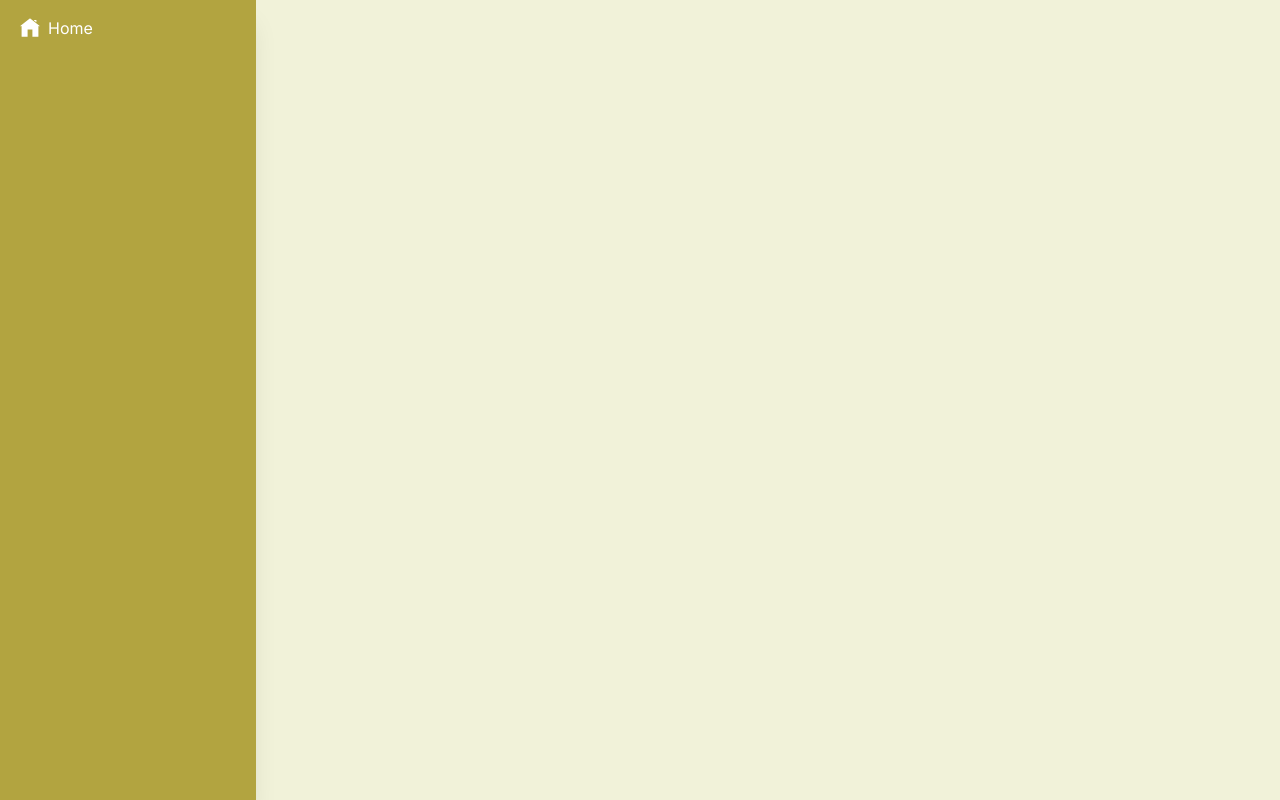
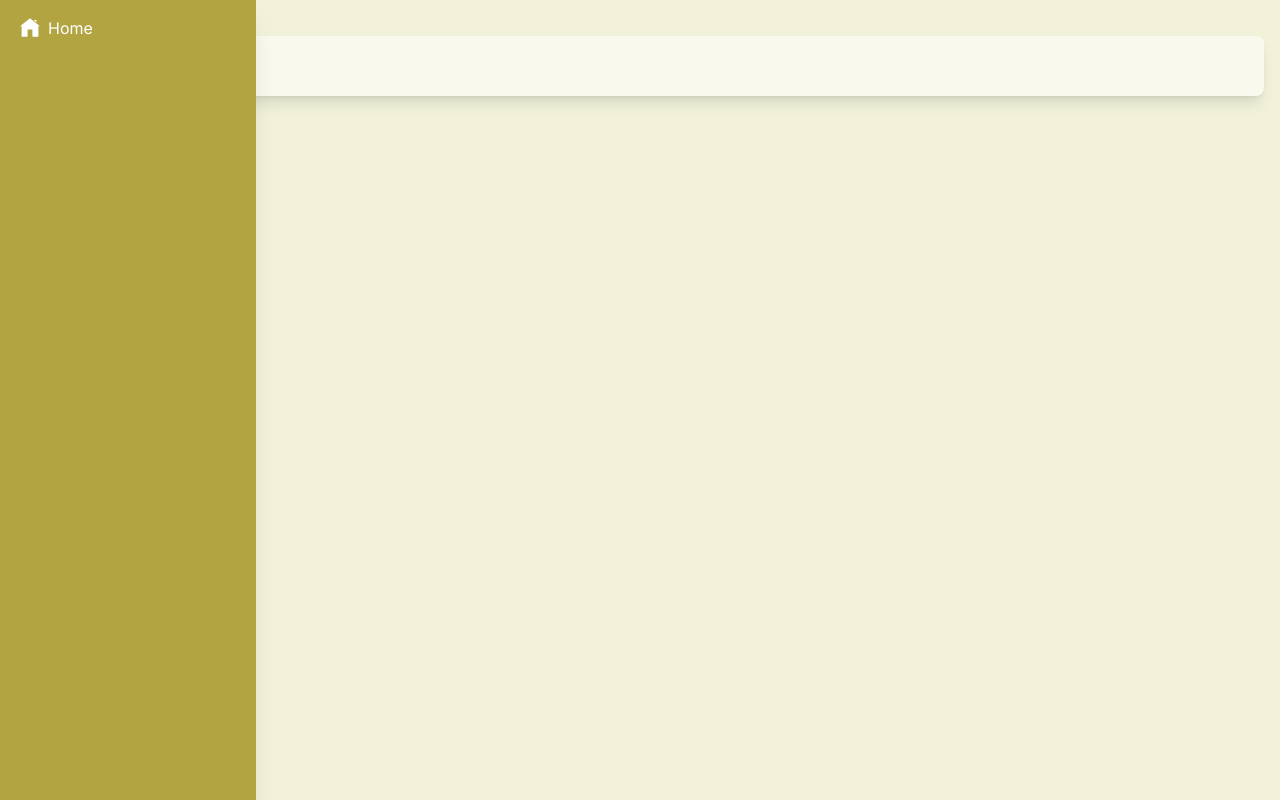
Before and after one commit to JuliusHaring/Kombo, a Next.js app in the folder frontend/: page /dashboard/generation in a window 1280 px wide. Built offline with nearby package versions, Linux system fonts and the light colour scheme.

Commit message:
feat: add header and container

```diff
--- /dev/null
+++ b/frontend/src/app/components/base/container.tsx
@@ -0,0 +1,11 @@
+import React from 'react';
+
+interface ContainerProps {
+  children: React.ReactNode;
+}
+
+export const Container: React.FC<ContainerProps> = ({ children }) => {
+  return (
+    <div className="m-4 rounded-lg bg-beige-50 p-4 shadow-lg">{children}</div>
+  );
+};
--- /dev/null
+++ b/frontend/src/app/components/base/header.tsx
@@ -0,0 +1,10 @@
+interface HeaderProps {
+  size: '1' | '2' | '3' | '4' | '5' | '6';
+  children: React.ReactNode;
+}
+
+export const Header: React.FC<HeaderProps> = ({ size, children }) => {
+  const HeaderTag = `h${size}` as keyof JSX.IntrinsicElements;
+
+  return <HeaderTag className={`text-xl font-bold`}>{children}</HeaderTag>;
+};
--- a/frontend/src/app/dashboard/generation/page.tsx
+++ b/frontend/src/app/dashboard/generation/page.tsx
@@ -1,3 +1,10 @@
+import { Container } from '../../components/base/container';
+import { Header } from '../../components/base/header';
+
 export default function Generation() {
-  return <h1>Generation</h1>;
+  return (
+    <Container>
+      <Header size="1">Generation</Header>
+    </Container>
+  );
 }
```
